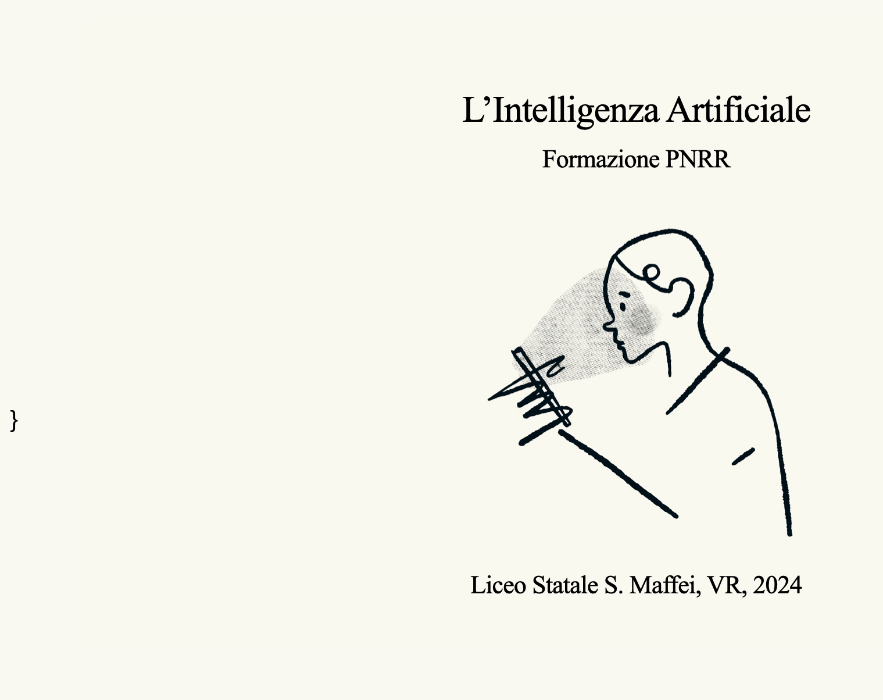
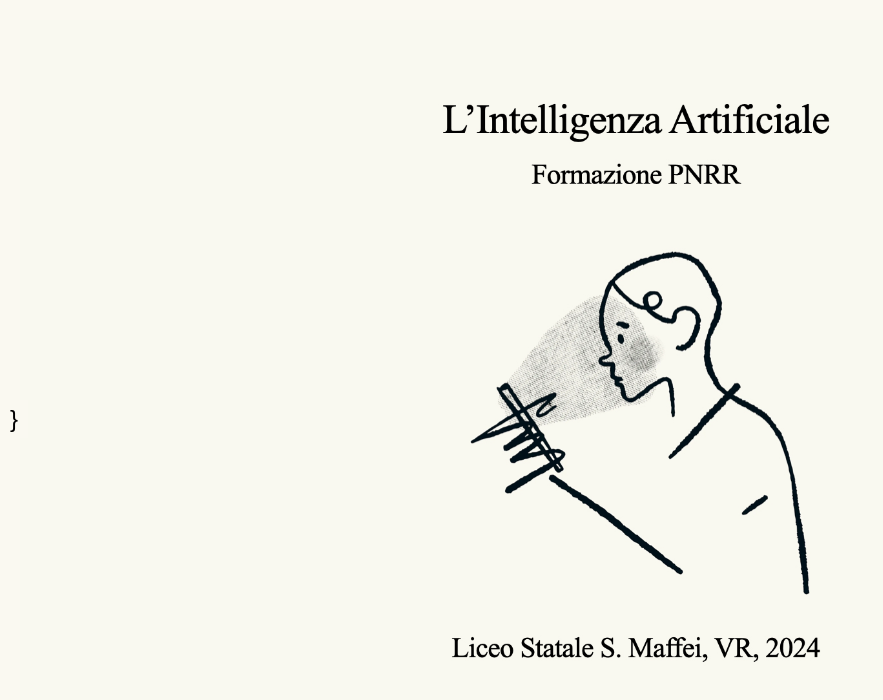
Before and after one commit to Paoloprimus/IA.M.2f24, a plain HTML site: page index.html in a window 1280 px wide. Shown: the whole page, without its empty margins (0-883 px from the left). Drawn offline with Linux system fonts and the light colour scheme.

Commit message:
Update index.html

```diff
--- a/index.html
+++ b/index.html
@@ -122,11 +122,11 @@
     margin-top: 0; /* Opzionalmente riduci anche il margine superiore del contenitore dell'immagine */
 }
 
-
-
 .image-container img {
-    max-width: 90%; /* Adatta la percentuale in base alla dimensione desiderata dell'immagine */
-    max-height: 90vh; /* Imposta un'altezza massima in base all'altezza della finestra del browser */
+    /* max-width: 90%; /* Adatta la percentuale in base alla dimensione desiderata dell'immagine */
+    /* max-height: 90vh; /* Imposta un'altezza massima in base all'altezza della finestra del browser */
+    width: 100%;
+    height: auto;
     display: block; /* Rimuove eventuali spazi aggiuntivi sotto l'immagine */
     margin: 0 auto; /* Centra l'immagine se è più piccola del contenitore */
 }
@@ -152,7 +152,7 @@ p {
 
 @media screen and (min-width: 768px) {
     .responsive-image {
-        max-width: 50%; /* o una percentuale che si adatta bene ai dispositivi più grandi */
+        max-width: 100%; /* o una percentuale che si adatta bene ai dispositivi più grandi */
     }
 }
 
```
